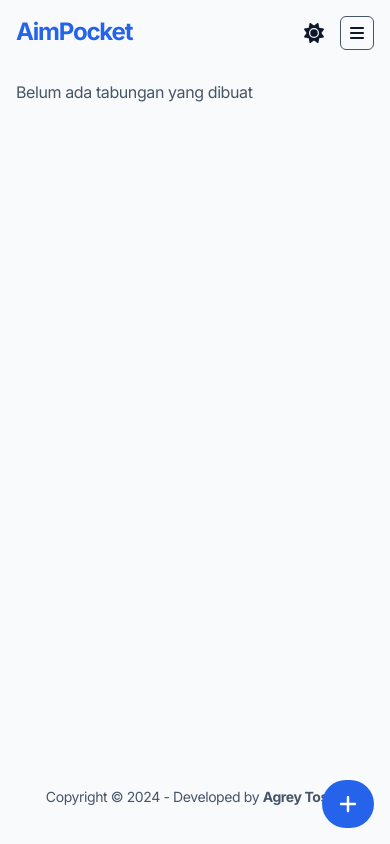
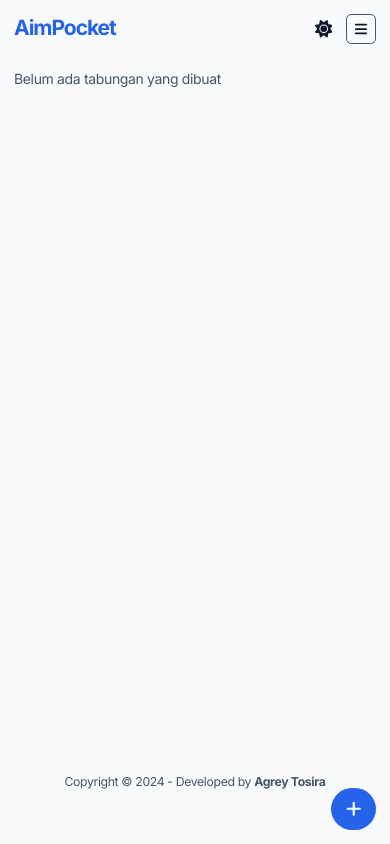
Before and after one commit to agreytosira/aim-pocket, a React (Vite) app: page / in a window 390 px wide. Built offline with nearby package versions, Linux system fonts and the light colour scheme.

Commit message:
style: reduce font size in mobile

```diff
--- a/src/index.css
+++ b/src/index.css
@@ -4,6 +4,10 @@
 
 h1 {
   @apply tracking-tighter;
+}
+
+html {
+  @apply text-sm antialiased sm:text-base;
 }
 
 body {
```
